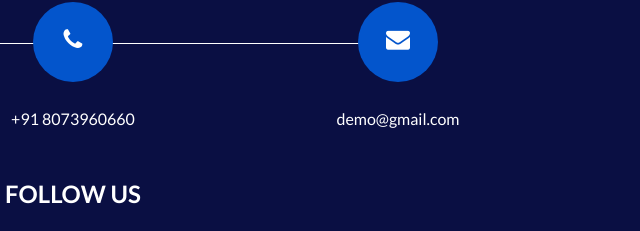
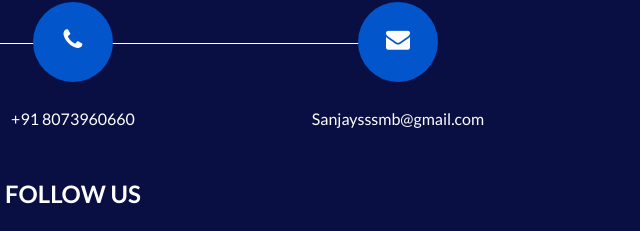
Before and after one commit to Nirmalkumar233/varshini-enterprises, a plain HTML site: page index.html in a window 1280 px wide. Shown: the part 4129-4360 px from the top of the page, 567-1207 px from the left. Drawn offline with nearby package versions, Linux system fonts and the light colour scheme; some packages are replaced by stand-ins of ours.

Commit message:
Update index.html

```diff
--- a/index.html
+++ b/index.html
@@ -382,7 +382,7 @@
                       <i class="fa fa-envelope" aria-hidden="true"></i>
                     </div>
                     <p>
-                      demo@gmail.com
+                      Sanjaysssmb@gmail.com
                     </p>
                   </div>
                 </a>
```
